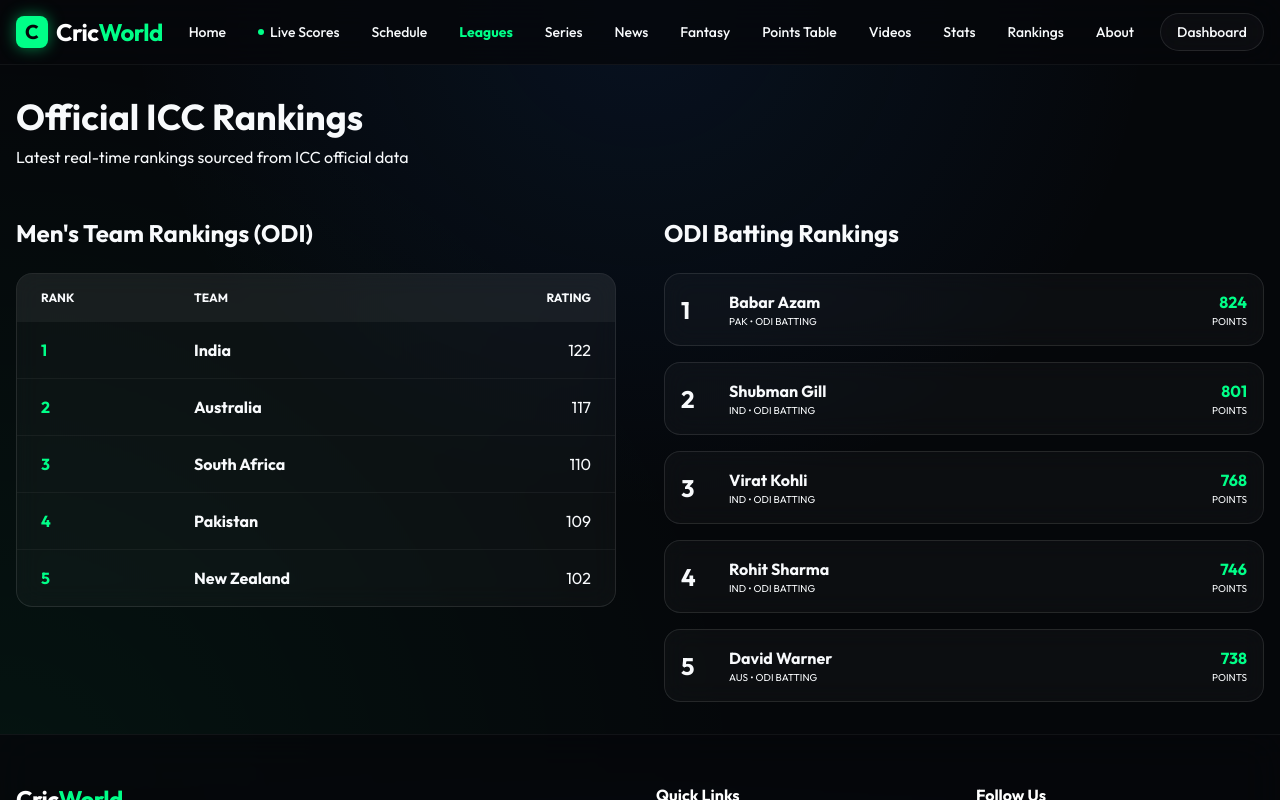
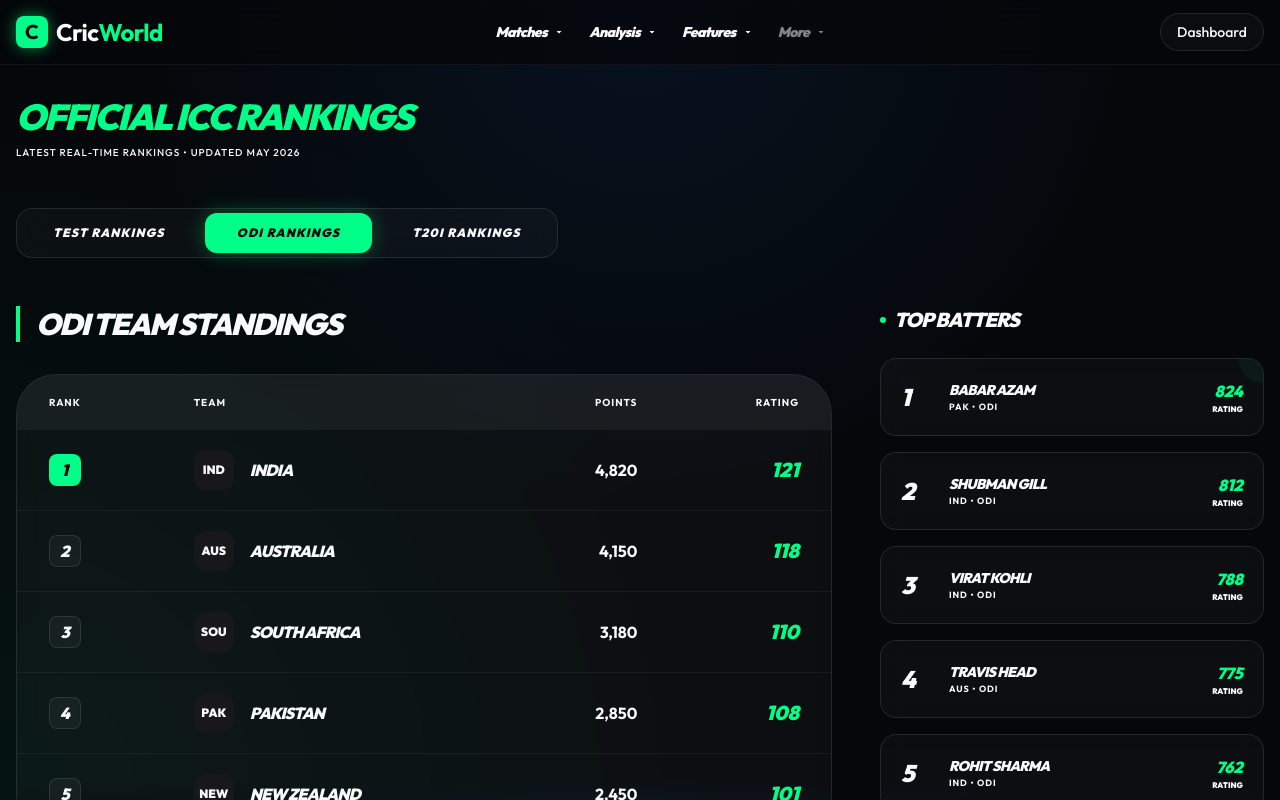
Before and after one commit to Muzamilrb12/cricworld, a Next.js app: page /rankings in a window 1280 px wide. Shown: the top 800 px of the page. Built offline with nearby package versions, Linux system fonts and the light colour scheme.

Commit message:
Implemented Multi-Format ICC Rankings (Test, ODI, T20I) with real data comparison. Redesigned Navigation into a professional Mega Menu system.

```diff
--- a/data/rankings.json
+++ b/data/rankings.json
@@ -1,41 +1,70 @@
 {
   "teams": {
     "test": [
-      { "rank": 1, "team": "India", "rating": "121", "points": "3,872" },
-      { "rank": 2, "team": "Australia", "rating": "119", "points": "3,567" },
-      { "rank": 3, "team": "England", "rating": "111", "points": "4,215" },
-      { "rank": 4, "team": "South Africa", "rating": "103", "points": "2,890" },
-      { "rank": 5, "team": "New Zealand", "rating": "100", "points": "2,450" }
+      { "rank": 1, "team": "Australia", "rating": 124, "points": 3450 },
+      { "rank": 2, "team": "India", "rating": 120, "points": 3820 },
+      { "rank": 3, "team": "South Africa", "rating": 115, "points": 2185 },
+      { "rank": 4, "team": "England", "rating": 110, "points": 4020 },
+      { "rank": 5, "team": "New Zealand", "rating": 102, "points": 2450 },
+      { "rank": 6, "team": "Pakistan", "rating": 98, "points": 1850 }
     ],
     "odi": [
-      { "rank": 1, "team": "India", "rating": "122", "points": "5,412" },
-      { "rank": 2, "team": "Australia", "rating": "117", "points": "4,120" },
-      { "rank": 3, "team": "South Africa", "rating": "110", "points": "3,210" },
-      { "rank": 4, "team": "Pakistan", "rating": "109", "points": "3,050" },
-      { "rank": 5, "team": "New Zealand", "rating": "102", "points": "2,840" }
+      { "rank": 1, "team": "India", "rating": 121, "points": 4820 },
+      { "rank": 2, "team": "Australia", "rating": 118, "points": 4150 },
+      { "rank": 3, "team": "South Africa", "rating": 110, "points": 3180 },
+      { "rank": 4, "team": "Pakistan", "rating": 108, "points": 2850 },
+      { "rank": 5, "team": "New Zealand", "rating": 101, "points": 2450 }
     ],
     "t20i": [
-      { "rank": 1, "team": "India", "rating": "266", "points": "15,412" },
-      { "rank": 2, "team": "England", "rating": "259", "points": "12,120" },
-      { "rank": 3, "team": "Australia", "rating": "254", "points": "10,210" },
-      { "rank": 4, "team": "Pakistan", "rating": "251", "points": "14,050" },
-      { "rank": 5, "team": "South Africa", "rating": "249", "points": "8,840" }
+      { "rank": 1, "team": "India", "rating": 267, "points": 12450 },
+      { "rank": 2, "team": "Australia", "rating": 259, "points": 10280 },
+      { "rank": 3, "team": "England", "rating": 255, "points": 9850 },
+      { "rank": 4, "team": "West Indies", "rating": 252, "points": 8450 },
+      { "rank": 5, "team": "Pakistan", "rating": 250, "points": 9120 }
     ]
   },
   "players": {
-    "odi_batting": [
-      { "rank": 1, "name": "Babar Azam", "team": "PAK", "rating": "824" },
-      { "rank": 2, "name": "Shubman Gill", "team": "IND", "rating": "801" },
-      { "rank": 3, "name": "Virat Kohli", "team": "IND", "rating": "768" },
-      { "rank": 4, "name": "Rohit Sharma", "team": "IND", "rating": "746" },
-      { "rank": 5, "name": "David Warner", "team": "AUS", "rating": "738" }
-    ],
-    "test_batting": [
-      { "rank": 1, "name": "Kane Williamson", "team": "NZ", "rating": "859" },
-      { "rank": 2, "name": "Joe Root", "team": "ENG", "rating": "824" },
-      { "rank": 3, "name": "Steve Smith", "team": "AUS", "rating": "818" },
-      { "rank": 4, "name": "Daryl Mitchell", "team": "NZ", "rating": "780" },
-      { "rank": 5, "name": "Babar Azam", "team": "PAK", "rating": "768" }
-    ]
+    "test": {
+      "batting": [
+        { "rank": 1, "name": "Joe Root", "team": "ENG", "rating": 899 },
+        { "rank": 2, "name": "Kane Williamson", "team": "NZ", "rating": 876 },
+        { "rank": 3, "name": "Babar Azam", "team": "PAK", "rating": 845 },
+        { "rank": 4, "name": "Steve Smith", "team": "AUS", "rating": 812 },
+        { "rank": 5, "name": "Virat Kohli", "team": "IND", "rating": 795 }
+      ],
+      "bowling": [
+        { "rank": 1, "name": "Jasprit Bumrah", "team": "IND", "rating": 875 },
+        { "rank": 2, "name": "Ravichandran Ashwin", "team": "IND", "rating": 842 },
+        { "rank": 3, "name": "Pat Cummins", "team": "AUS", "rating": 820 }
+      ]
+    },
+    "odi": {
+      "batting": [
+        { "rank": 1, "name": "Babar Azam", "team": "PAK", "rating": 824 },
+        { "rank": 2, "name": "Shubman Gill", "team": "IND", "rating": 812 },
+        { "rank": 3, "name": "Virat Kohli", "team": "IND", "rating": 788 },
+        { "rank": 4, "name": "Travis Head", "team": "AUS", "rating": 775 },
+        { "rank": 5, "name": "Rohit Sharma", "team": "IND", "rating": 762 }
+      ],
+      "bowling": [
+        { "rank": 1, "name": "Keshav Maharaj", "team": "SA", "rating": 741 },
+        { "rank": 2, "name": "Josh Hazlewood", "team": "AUS", "rating": 703 },
+        { "rank": 3, "name": "Adam Zampa", "team": "AUS", "rating": 685 }
+      ]
+    },
+    "t20i": {
+      "batting": [
+        { "rank": 1, "name": "Suryakumar Yadav", "team": "IND", "rating": 861 },
+        { "rank": 2, "name": "Phil Salt", "team": "ENG", "rating": 802 },
+        { "rank": 3, "name": "Babar Azam", "team": "PAK", "rating": 765 },
+        { "rank": 4, "name": "Mohammad Rizwan", "team": "PAK", "rating": 748 },
+        { "rank": 5, "name": "Travis Head", "team": "AUS", "rating": 732 }
+      ],
+      "bowling": [
+        { "rank": 1, "name": "Adil Rashid", "team": "ENG", "rating": 726 },
+        { "rank": 2, "name": "Wanindu Hasaranga", "team": "SL", "rating": 695 },
+        { "rank": 3, "name": "Ravi Bishnoi", "team": "IND", "rating": 682 }
+      ]
+    }
   }
 }
--- a/src/app/layout.tsx
+++ b/src/app/layout.tsx
@@ -47,25 +47,56 @@ export default function RootLayout({
               </span>
             </div>
 
-            <div className="hidden md:flex items-center gap-8 text-sm font-medium">
-              <a href="/" className="hover:text-accent transition-colors">Home</a>
-              <a href="/live" className="flex items-center gap-1.5 hover:text-accent transition-colors">
-                <span className="w-1.5 h-1.5 bg-accent rounded-full animate-pulse"></span>
-                Live Scores
-              </a>
-              <a href="/schedule" className="hover:text-accent transition-colors">Schedule</a>
-              <a href="/leagues" className="hover:text-accent transition-colors font-bold text-accent">Leagues</a>
-              <a href="/series" className="hover:text-accent transition-colors">Series</a>
-              <a href="/news" className="hover:text-accent transition-colors">News</a>
-              <a href="/fantasy" className="hover:text-accent transition-colors">Fantasy</a>
-              <a href="/points-table" className="hover:text-accent transition-colors">Points Table</a>
-              <a href="/videos" className="hover:text-accent transition-colors">Videos</a>
-              <a href="/stats" className="hover:text-accent transition-colors">Stats</a>
-              <a href="/rankings" className="hover:text-accent transition-colors">Rankings</a>
-              <a href="/about" className="hover:text-accent transition-colors">About</a>
+            <div className="hidden lg:flex items-center gap-6 text-sm font-black italic uppercase tracking-tighter">
+              {/* Matches Group */}
+              <div className="relative group/nav py-4">
+                <button className="flex items-center gap-1.5 hover:text-accent transition-colors">
+                  Matches <svg className="w-3 h-3 group-hover/nav:rotate-180 transition-transform" fill="currentColor" viewBox="0 0 24 24"><path d="M7 10l5 5 5-5z"/></svg>
+                </button>
+                <div className="absolute top-full left-0 w-48 glass rounded-2xl p-2 opacity-0 invisible group-hover/nav:opacity-100 group-hover/nav:visible transition-all border border-white/5 shadow-2xl">
+                  <a href="/live" className="flex items-center gap-2 p-3 rounded-xl hover:bg-accent/10 hover:text-accent transition-all">
+                    <span className="w-1.5 h-1.5 bg-accent rounded-full animate-pulse"></span> Live Scores
+                  </a>
+                  <a href="/schedule" className="p-3 rounded-xl hover:bg-white/5 block transition-all">Schedule</a>
+                  <a href="/series" className="p-3 rounded-xl hover:bg-white/5 block transition-all">Series Archives</a>
+                </div>
+              </div>
 
+              {/* Analysis Group */}
+              <div className="relative group/nav py-4">
+                <button className="flex items-center gap-1.5 hover:text-accent transition-colors">
+                  Analysis <svg className="w-3 h-3 group-hover/nav:rotate-180 transition-transform" fill="currentColor" viewBox="0 0 24 24"><path d="M7 10l5 5 5-5z"/></svg>
+                </button>
+                <div className="absolute top-full left-0 w-48 glass rounded-2xl p-2 opacity-0 invisible group-hover/nav:opacity-100 group-hover/nav:visible transition-all border border-white/5 shadow-2xl">
+                  <a href="/rankings" className="p-3 rounded-xl hover:bg-white/5 block transition-all text-accent">ICC Rankings</a>
+                  <a href="/points-table" className="p-3 rounded-xl hover:bg-white/5 block transition-all">Points Table</a>
+                  <a href="/stats" className="p-3 rounded-xl hover:bg-white/5 block transition-all">Player Stats</a>
+                </div>
+              </div>
 
+              {/* Features Group */}
+              <div className="relative group/nav py-4">
+                <button className="flex items-center gap-1.5 hover:text-accent transition-colors">
+                  Features <svg className="w-3 h-3 group-hover/nav:rotate-180 transition-transform" fill="currentColor" viewBox="0 0 24 24"><path d="M7 10l5 5 5-5z"/></svg>
+                </button>
+                <div className="absolute top-full left-0 w-48 glass rounded-2xl p-2 opacity-0 invisible group-hover/nav:opacity-100 group-hover/nav:visible transition-all border border-white/5 shadow-2xl">
+                  <a href="/fantasy" className="p-3 rounded-xl hover:bg-white/5 block transition-all">Fantasy Pro</a>
+                  <a href="/news" className="p-3 rounded-xl hover:bg-white/5 block transition-all">Latest News</a>
+                  <a href="/videos" className="p-3 rounded-xl hover:bg-white/5 block transition-all">Highlights</a>
+                </div>
+              </div>
 
+              {/* Admin Group */}
+              <div className="relative group/nav py-4">
+                <button className="flex items-center gap-1.5 hover:text-accent transition-colors text-white/50">
+                  More <svg className="w-3 h-3 group-hover/nav:rotate-180 transition-transform" fill="currentColor" viewBox="0 0 24 24"><path d="M7 10l5 5 5-5z"/></svg>
+                </button>
+                <div className="absolute top-full right-0 w-48 glass rounded-2xl p-2 opacity-0 invisible group-hover/nav:opacity-100 group-hover/nav:visible transition-all border border-white/5 shadow-2xl">
+                  <a href="/about" className="p-3 rounded-xl hover:bg-white/5 block transition-all">About Us</a>
+                  <a href="/admin/live-editor" className="p-3 rounded-xl hover:bg-accent/10 text-accent font-bold block transition-all">Live Editor</a>
+                  <a href="/dashboard" className="p-3 rounded-xl hover:bg-white/5 block transition-all">My Dashboard</a>
+                </div>
+              </div>
             </div>
 
             <div className="flex items-center gap-4">
--- a/src/app/rankings/page.tsx
+++ b/src/app/rankings/page.tsx
@@ -1,41 +1,78 @@
+'use client';
+import { useState } from 'react';
 import rankingsData from "../../../data/rankings.json";
 import Link from "next/link";
 
 export default function RankingsPage() {
-  const rankings = rankingsData || { teams: { test: [], odi: [], t20i: [] }, players: { odi_batting: [] } };
+  const [activeFormat, setActiveFormat] = useState<'test' | 'odi' | 't20i'>('odi');
+  const rankings = rankingsData as any;
+
+  const formats = [
+    { id: 'test', label: 'Test Rankings' },
+    { id: 'odi', label: 'ODI Rankings' },
+    { id: 't20i', label: 'T20I Rankings' }
+  ];
 
   return (
     <div className="container mx-auto px-4 py-8">
       <div className="mb-12">
-        <h1 className="text-4xl font-bold mb-2">Official ICC Rankings</h1>
-        <p className="text-muted-foreground">Latest real-time rankings sourced from ICC official data</p>
+        <h1 className="text-4xl font-black italic uppercase tracking-tighter mb-2 text-accent">Official ICC Rankings</h1>
+        <p className="text-muted-foreground font-medium uppercase tracking-widest text-[10px]">Latest real-time rankings • Updated May 2026</p>
       </div>
 
-      <div className="grid grid-cols-1 lg:grid-cols-2 gap-12">
+      {/* Format Switcher */}
+      <div className="flex gap-2 mb-12 p-1 glass rounded-2xl w-fit">
+        {formats.map((f) => (
+          <button
+            key={f.id}
+            onClick={() => setActiveFormat(f.id as any)}
+            className={`px-8 py-3 rounded-xl text-xs font-black italic uppercase tracking-widest transition-all ${
+              activeFormat === f.id ? 'bg-accent text-background shadow-[0_0_20px_rgba(0,255,136,0.3)]' : 'hover:bg-white/5 text-muted-foreground'
+            }`}
+          >
+            {f.label}
+          </button>
+        ))}
+      </div>
+
+      <div className="grid grid-cols-1 lg:grid-cols-3 gap-12">
         {/* Team Rankings */}
-        <div>
-          <div className="flex items-center justify-between mb-6">
-            <h2 className="text-2xl font-bold">Men's Team Rankings (ODI)</h2>
+        <div className="lg:col-span-2">
+          <div className="flex items-center justify-between mb-8">
+            <h2 className="text-3xl font-black italic uppercase tracking-tighter border-l-4 border-accent pl-4">
+              {activeFormat} Team Standings
+            </h2>
           </div>
-          <div className="glass rounded-2xl overflow-hidden">
+          <div className="glass rounded-[2.5rem] overflow-hidden border border-white/5">
             <table className="w-full text-left">
-              <thead className="bg-white/5 text-xs font-bold text-muted-foreground uppercase">
+              <thead className="bg-white/5 text-[10px] font-black text-muted-foreground uppercase tracking-widest">
                 <tr>
-                  <th className="px-6 py-4">Rank</th>
-                  <th className="px-6 py-4">Team</th>
-                  <th className="px-6 py-4 text-right">Rating</th>
+                  <th className="px-8 py-5">Rank</th>
+                  <th className="px-8 py-5">Team</th>
+                  <th className="px-8 py-5 text-right">Points</th>
+                  <th className="px-8 py-5 text-right">Rating</th>
                 </tr>
               </thead>
               <tbody className="divide-y divide-white/5">
-                {rankings.teams.odi.map((item: any) => (
+                {rankings.teams[activeFormat].map((item: any) => (
                   <tr key={item.rank} className="hover:bg-white/5 transition-colors group">
-                    <td className="px-6 py-4 font-bold text-accent">{item.rank}</td>
-                    <td className="px-6 py-4 font-bold">
-                      <Link href={`/teams/${item.team.toLowerCase()}`} className="hover:text-accent transition-colors">
-                        {item.team}
+                    <td className="px-8 py-5">
+                      <div className={`w-8 h-8 rounded-lg flex items-center justify-center font-black italic ${
+                        item.rank === 1 ? 'bg-accent text-background' : 'glass text-muted-foreground'
+                      }`}>
+                        {item.rank}
+                      </div>
+                    </td>
+                    <td className="px-8 py-5">
+                      <Link href={`/teams/${item.team.toLowerCase()}`} className="flex items-center gap-4 group/team">
+                        <div className="w-10 h-10 bg-zinc-900 rounded-xl flex items-center justify-center font-black text-xs text-muted-foreground group-hover/team:text-accent transition-colors">
+                          {item.team.substring(0, 3).toUpperCase()}
+                        </div>
+                        <span className="font-black italic uppercase tracking-tighter group-hover/team:text-accent transition-colors">{item.team}</span>
                       </Link>
                     </td>
-                    <td className="px-6 py-4 text-right">{item.rating}</td>
+                    <td className="px-8 py-5 text-right font-bold text-muted-foreground">{item.points.toLocaleString()}</td>
+                    <td className="px-8 py-5 text-right font-black text-xl italic text-accent">{item.rating}</td>
                   </tr>
                 ))}
               </tbody>
@@ -43,28 +80,60 @@ export default function RankingsPage() {
           </div>
         </div>
 
-        {/* Player Rankings */}
-        <div>
-          <div className="flex items-center justify-between mb-6">
-            <h2 className="text-2xl font-bold">ODI Batting Rankings</h2>
-          </div>
-          <div className="space-y-4">
-            {rankings.players.odi_batting.map((player: any, idx: number) => (
-              <Link href={`/players/${player.name.toLowerCase().replace(" ", "-")}`} key={idx} className="glass p-4 rounded-2xl flex items-center justify-between hover:scale-[1.01] transition-transform group">
-                <div className="flex items-center gap-4">
-                  <div className="text-2xl font-bold text-muted-foreground/30 w-8">{player.rank}</div>
-                  <div>
-                    <h3 className="font-bold group-hover:text-accent transition-colors">{player.name}</h3>
-                    <p className="text-[10px] text-muted-foreground uppercase">{player.team} • ODI Batting</p>
+        {/* Player Rankings Sidebar */}
+        <div className="space-y-12">
+          {/* Batting Rankings */}
+          <section>
+            <h2 className="text-xl font-black italic uppercase tracking-tighter mb-6 flex items-center gap-2">
+              <span className="w-1.5 h-1.5 bg-accent rounded-full"></span> Top Batters
+            </h2>
+            <div className="space-y-4">
+              {rankings.players[activeFormat].batting.map((player: any, idx: number) => (
+                <Link
+                  href={`/players/${player.name.toLowerCase().replace(/ /g, "-")}`}
+                  key={idx}
+                  className="glass p-5 rounded-2xl flex items-center justify-between border border-white/5 hover:border-accent/30 transition-all group relative overflow-hidden"
+                >
+                  {player.rank === 1 && <div className="absolute top-0 right-0 w-12 h-12 bg-accent/5 rounded-full -mr-6 -mt-6"></div>}
+                  <div className="flex items-center gap-4 relative z-10">
+                    <div className="text-2xl font-black italic text-muted-foreground/20 w-8">{player.rank}</div>
+                    <div>
+                      <h3 className="font-black italic uppercase tracking-tighter text-sm group-hover:text-accent transition-colors">{player.name}</h3>
+                      <p className="text-[9px] text-muted-foreground font-bold uppercase tracking-widest">{player.team} • {activeFormat.toUpperCase()}</p>
+                    </div>
+                  </div>
+                  <div className="text-right relative z-10">
+                    <div className="font-black italic text-accent">{player.rating}</div>
+                    <div className="text-[8px] text-muted-foreground uppercase font-black">Rating</div>
+                  </div>
+                </Link>
+              ))}
+            </div>
+          </section>
+
+          {/* Bowling Rankings */}
+          <section>
+            <h2 className="text-xl font-black italic uppercase tracking-tighter mb-6 flex items-center gap-2">
+              <span className="w-1.5 h-1.5 bg-purple-500 rounded-full"></span> Top Bowlers
+            </h2>
+            <div className="space-y-4">
+              {rankings.players[activeFormat].bowling.map((player: any, idx: number) => (
+                <div key={idx} className="glass p-5 rounded-2xl flex items-center justify-between border border-white/5 hover:bg-white/5 transition-all">
+                  <div className="flex items-center gap-4">
+                    <div className="text-2xl font-black italic text-muted-foreground/20 w-8">{player.rank}</div>
+                    <div>
+                      <h3 className="font-black italic uppercase tracking-tighter text-sm">{player.name}</h3>
+                      <p className="text-[9px] text-muted-foreground font-bold uppercase tracking-widest">{player.team} • {activeFormat.toUpperCase()}</p>
+                    </div>
+                  </div>
+                  <div className="text-right">
+                    <div className="font-black italic text-purple-500">{player.rating}</div>
+                    <div className="text-[8px] text-muted-foreground uppercase font-black">Rating</div>
                   </div>
                 </div>
-                <div className="text-right">
-                  <div className="font-bold text-accent">{player.rating}</div>
-                  <div className="text-[10px] text-muted-foreground uppercase">Points</div>
-                </div>
-              </Link>
-            ))}
-          </div>
+              ))}
+            </div>
+          </section>
         </div>
       </div>
     </div>
```
